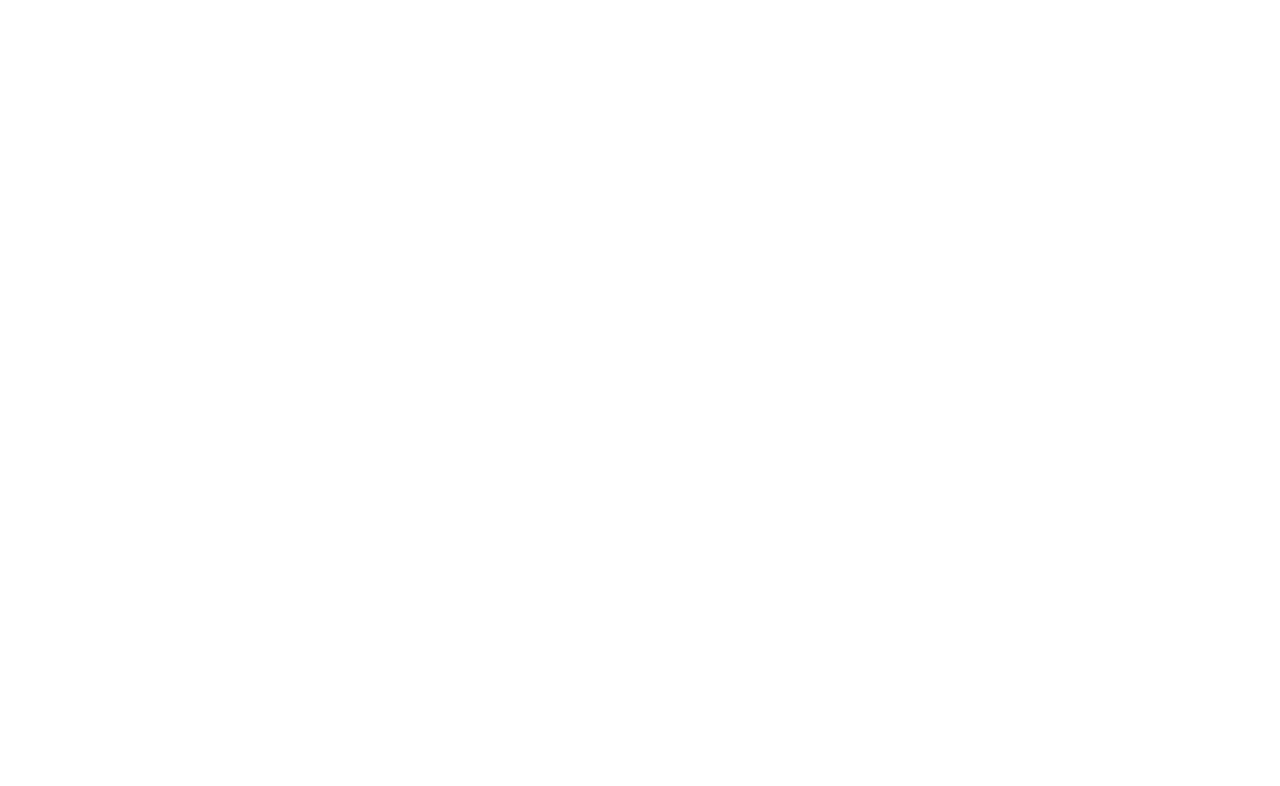
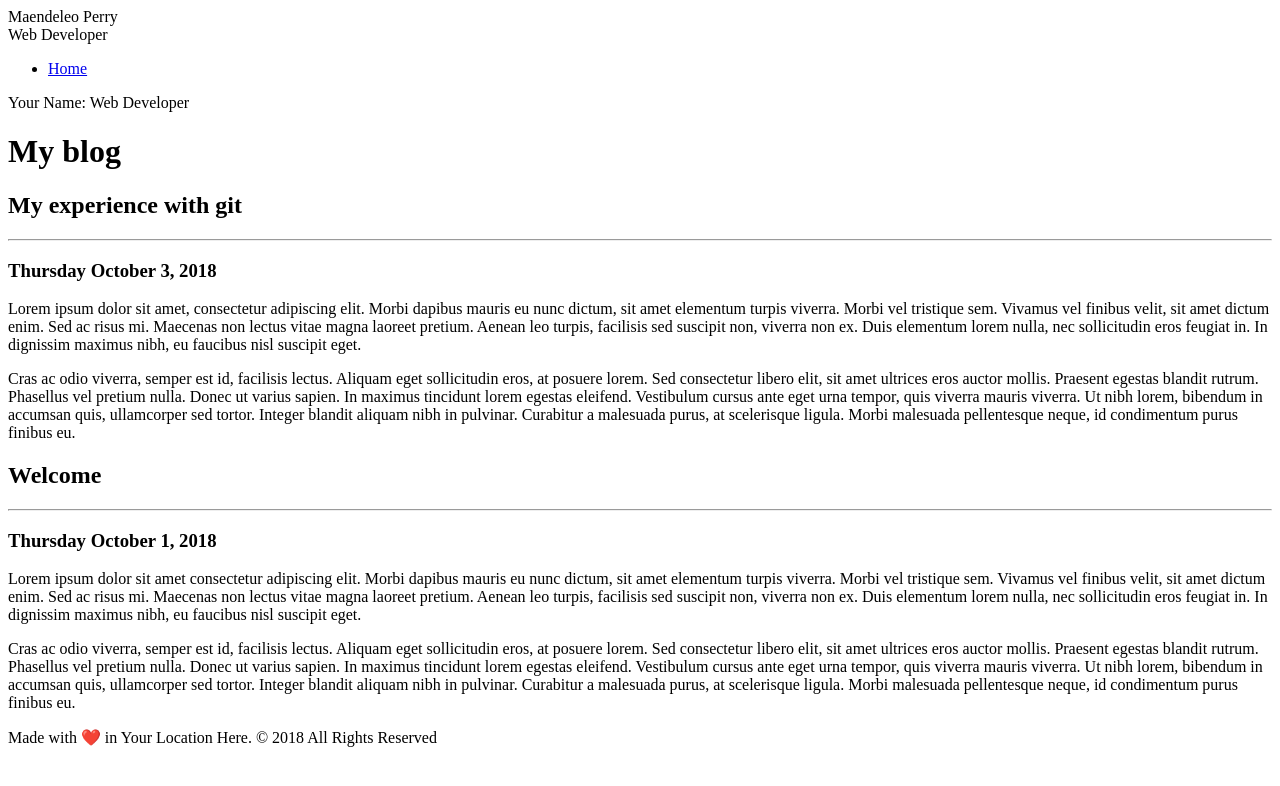
Before and after one commit to maendeleoperry/git-blog2, a plain HTML site: page index.html in a window 1280 px wide. Drawn offline with Linux system fonts and the light colour scheme.

Commit message:
Add required HTML elements to the blog page skeleton.

```diff
--- a/index.html
+++ b/index.html
@@ -7,6 +7,85 @@
   <title>Maendeleo Perry - Web Developer</title>
 </head>
 <body>
+<div class="parent">
+   <div class="wrapper">
+    <nav>
+  <div class="inner-wrap">
+    <div class="site-header">Maendeleo Perry</div>
+    <div class="site-subheader">Web Developer</div>
+    <ul class="site-navigation">
+      <li><a href="index.html">Home</a></li>
+    </ul>
+  </div>
+</nav>
+<main>
+<div class="menu">
+ <div class="menu-icon" id="sidebarCollapse">
+   <span class="mobile-header">Your Name: Web Developer</span>
+ </div>
+</div>
+ <h1>My blog</h1>
+         <article>
+           <h2>My experience with git</h2>
+           <hr />
+           <h3>Thursday October 3, 2018</h3>
+           <p>
+             Lorem ipsum dolor sit amet, consectetur adipiscing elit. Morbi
+             dapibus mauris eu nunc dictum, sit amet elementum turpis viverra.
+             Morbi vel tristique sem. Vivamus vel finibus velit, sit amet
+             dictum enim. Sed ac risus mi. Maecenas non lectus vitae magna
+             laoreet pretium. Aenean leo turpis, facilisis sed suscipit non,
+             viverra non ex. Duis elementum lorem nulla, nec sollicitudin eros
+             feugiat in. In dignissim maximus nibh, eu faucibus nisl suscipit
+             eget.
+           </p>
+           <p>
+             Cras ac odio viverra, semper est id, facilisis lectus. Aliquam
+             eget sollicitudin eros, at posuere lorem. Sed consectetur libero
+             elit, sit amet ultrices eros auctor mollis. Praesent egestas
+             blandit rutrum. Phasellus vel pretium nulla. Donec ut varius
+             sapien. In maximus tincidunt lorem egestas eleifend. Vestibulum
+             cursus ante eget urna tempor, quis viverra mauris viverra. Ut nibh
+             lorem, bibendum in accumsan quis, ullamcorper sed tortor. Integer
+             blandit aliquam nibh in pulvinar. Curabitur a malesuada purus, at
+             scelerisque ligula. Morbi malesuada pellentesque neque, id
+             condimentum purus finibus eu.
+           </p>
+         </article>
 
+         <article>
+           <h2>Welcome</h2>
+           <hr />
+           <h3>Thursday October 1, 2018</h3>
+           <p>
+             Lorem ipsum dolor sit amet consectetur adipiscing elit. Morbi
+             dapibus mauris eu nunc dictum, sit amet elementum turpis viverra.
+             Morbi vel tristique sem. Vivamus vel finibus velit, sit amet
+             dictum enim. Sed ac risus mi. Maecenas non lectus vitae magna
+             laoreet pretium. Aenean leo turpis, facilisis sed suscipit non,
+             viverra non ex. Duis elementum lorem nulla, nec sollicitudin eros
+             feugiat in. In dignissim maximus nibh, eu faucibus nisl suscipit
+             eget.
+           </p>
+           <p>
+             Cras ac odio viverra, semper est id, facilisis lectus. Aliquam
+             eget sollicitudin eros, at posuere lorem. Sed consectetur libero
+             elit, sit amet ultrices eros auctor mollis. Praesent egestas
+             blandit rutrum. Phasellus vel pretium nulla. Donec ut varius
+             sapien. In maximus tincidunt lorem egestas eleifend. Vestibulum
+             cursus ante eget urna tempor, quis viverra mauris viverra. Ut nibh
+             lorem, bibendum in accumsan quis, ullamcorper sed tortor. Integer
+             blandit aliquam nibh in pulvinar. Curabitur a malesuada purus, at
+             scelerisque ligula. Morbi malesuada pellentesque neque, id
+             condimentum purus finibus eu.
+           </p>
+         </article>
+
+         <footer>
+           Made with ❤️ in Your Location Here. © 2018 All Rights Reserved
+         </footer>
+</main>
+</div>
+ </div>
 </body>
 </html>
```
